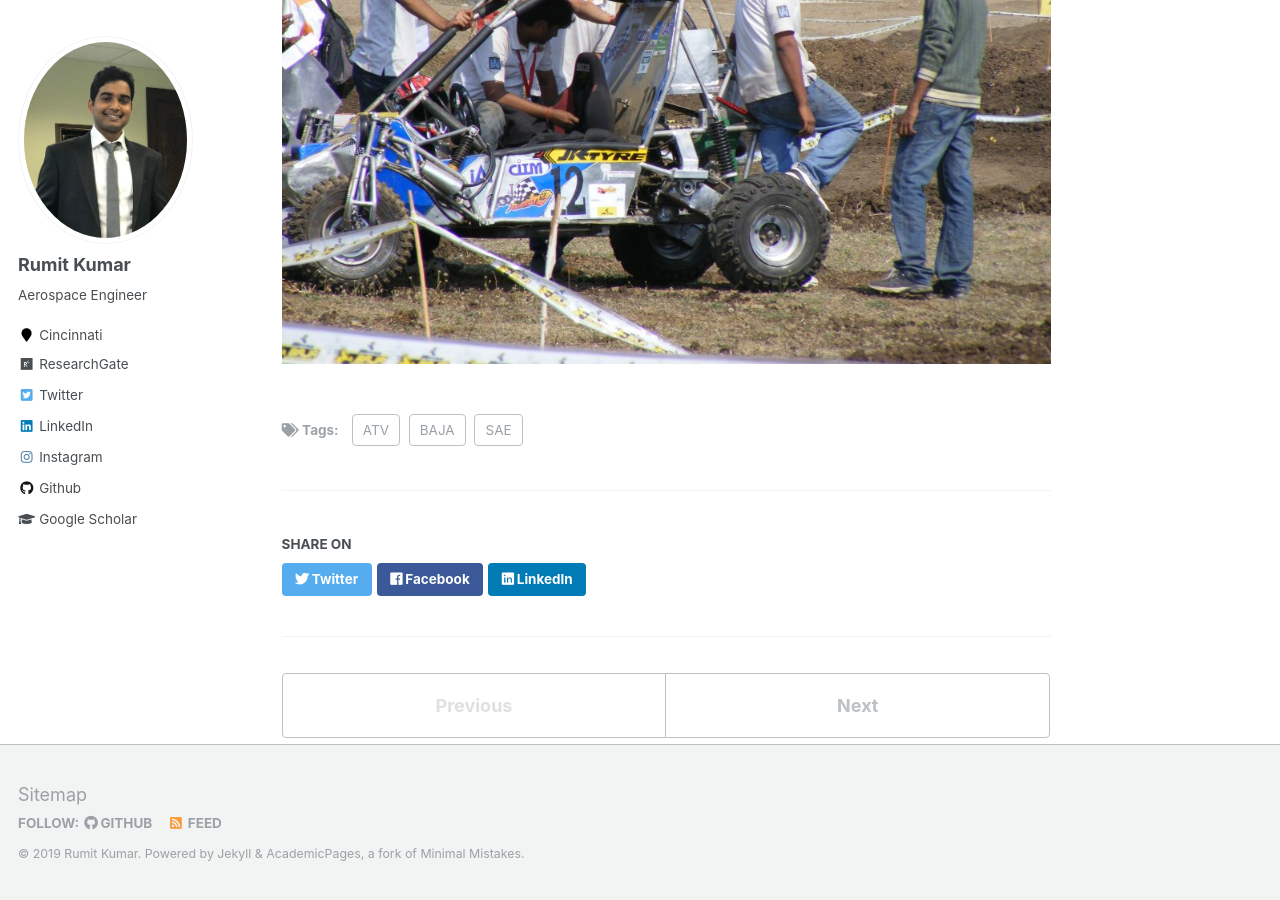
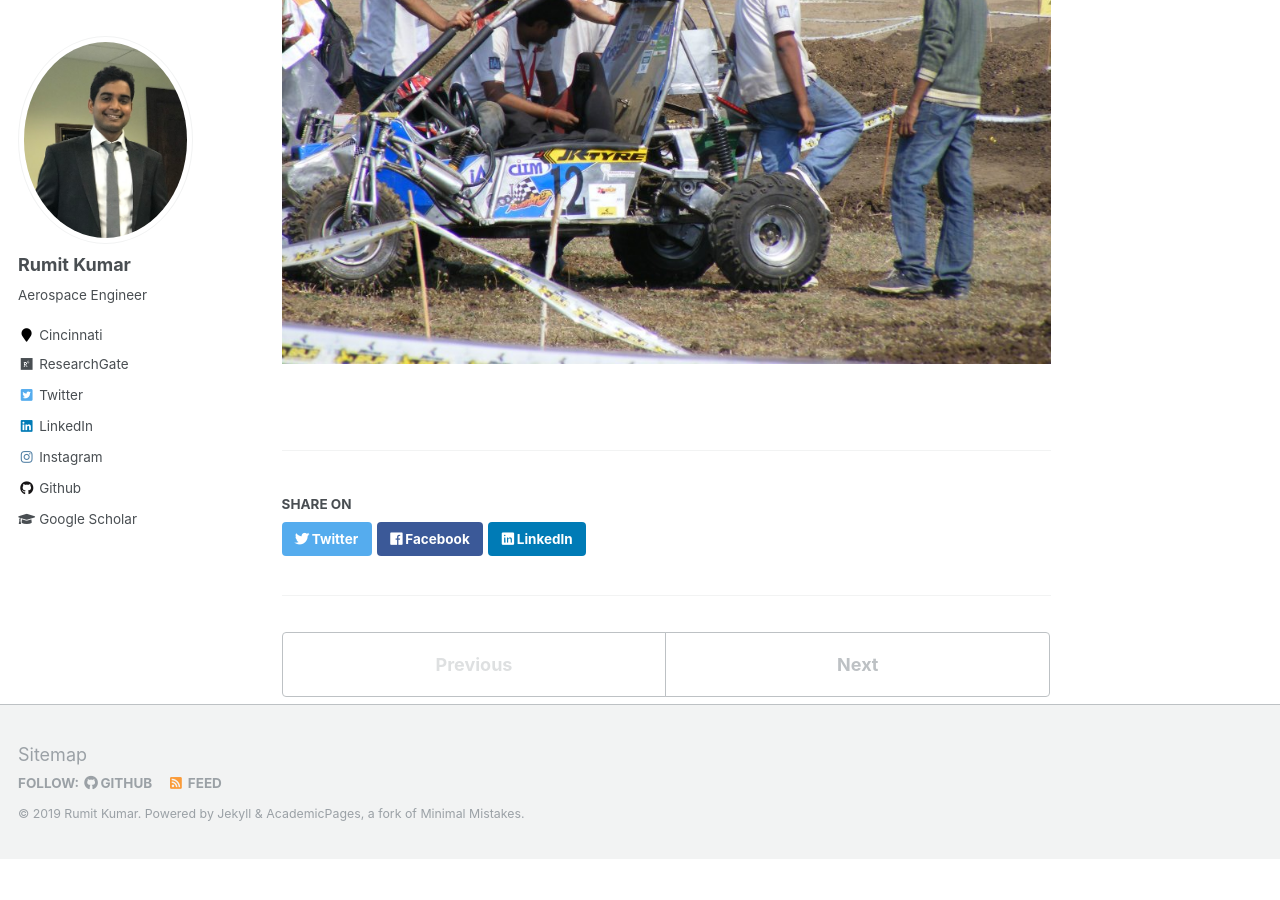
Before and after one commit to kumarrt/kumarrt.github.io, a Jekyll site: the page built from _portfolio/BAJA2010.md, in a window 1280 px wide and 900 px high, scrolled down 1187 px. Built offline with Jekyll 4.4.1, drawn with Linux system fonts in a browser that asks for light colours; after the commit the page ends 2046 px from its top, so only the background shows below that.

Commit message:
Update BAJA2010.md

```diff
--- a/_portfolio/BAJA2010.md
+++ b/_portfolio/BAJA2010.md
@@ -1,10 +1,6 @@
 ---
 title: "BAJA SAEINDIA 2010"
 excerpt: "Design and development of a BAJA all terrain vehicle, please click [here](https://kumarrt.github.io/portfolio/BAJA2010/) for more details."
-tags:
-  - ATV
-  - BAJA
-  - SAE
 
 
 collection: portfolio
```
